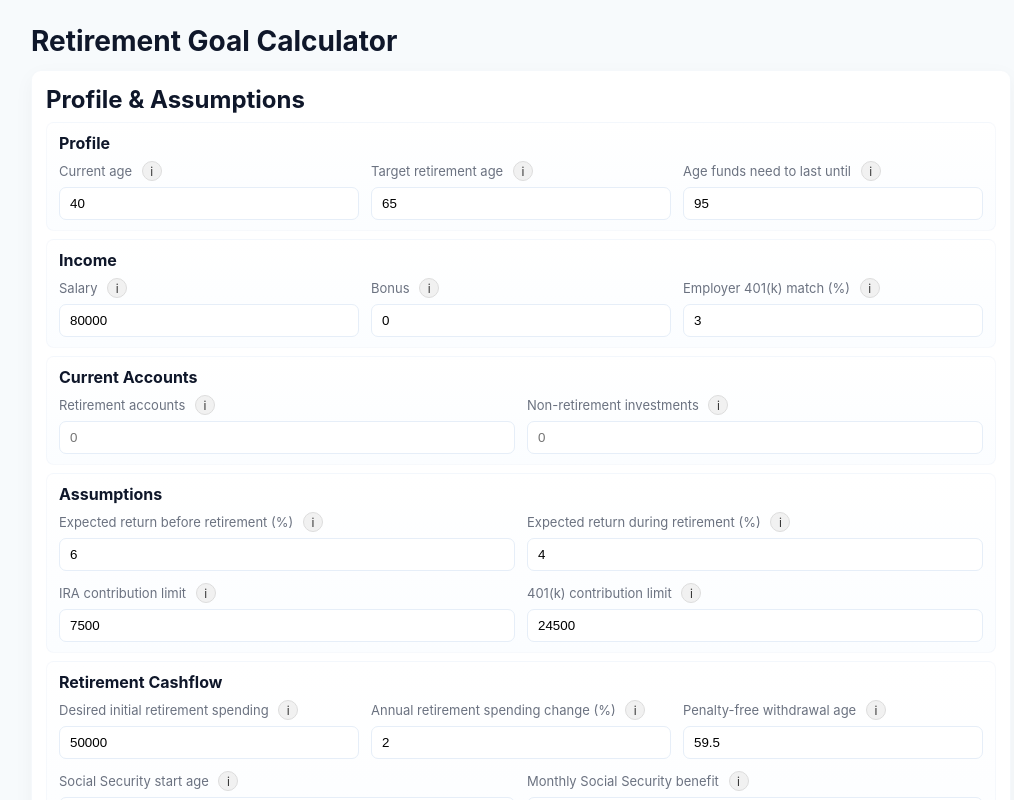
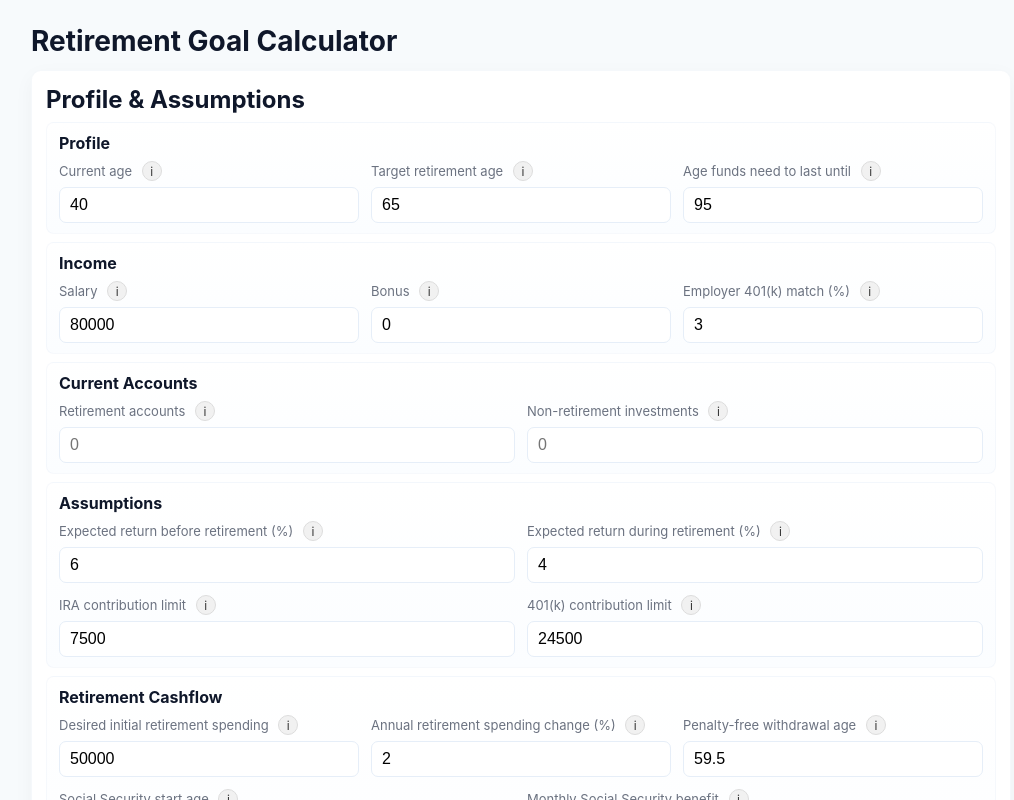
Before and after one commit to zuko7104/retirement-calculator, a React (Vite) app in the folder web/: page / in a window 1280 px wide. Shown: the top 800 px of the page, without its empty margins (119-1133 px from the left). Built offline with nearby package versions, Linux system fonts and the light colour scheme.

Commit message:
Fix iOS zooming

```diff
--- a/web/src/style.css
+++ b/web/src/style.css
@@ -10,7 +10,7 @@ body { font-family: Inter, system-ui, -apple-system, 'Segoe UI', Roboto, 'Helvet
 .container { max-width: 980px; margin: 0 auto; }
 .grid { display: grid; grid-template-columns: 1fr 1fr; gap: 12px 20px; align-items: center; }
 .grid label { font-weight: 600; font-size: 13px; color: var(--muted); }
-.grid input { padding: 10px 12px; border: 1px solid #e6eef8; border-radius: 8px; background: #fff; width:100%; box-shadow: 0 1px 2px rgba(12,34,56,0.04); }
+.grid input { padding: 10px 12px; border: 1px solid #e6eef8; border-radius: 8px; background: #fff; width:100%; box-shadow: 0 1px 2px rgba(12,34,56,0.04); font-size:16px; -webkit-text-size-adjust:100%; }
 .controls { background: var(--card); padding: 14px; border-radius: 10px; box-shadow: 0 6px 20px rgba(12,34,56,0.04); border: 1px solid rgba(11,79,150,0.04); }
 .results { margin-top: 18px; padding: 14px; border-radius: 10px; background: linear-gradient(180deg,#ffffff, #fbfdff); box-shadow: 0 6px 18px rgba(12,34,56,0.04); border: 1px solid rgba(11,79,150,0.04); }
 .row { margin: 8px 0; color: #0f172a; }
@@ -28,7 +28,7 @@ body { font-family: Inter, system-ui, -apple-system, 'Segoe UI', Roboto, 'Helvet
 .section .row-inline:last-child { margin-bottom: 0 }
 .field { flex:1 1 180px; display:flex; flex-direction:column; }
 .field label { margin-bottom:6px; font-size:13px; color:var(--muted) }
-.field input { padding:8px 10px; border-radius:7px; border:1px solid #e6eef8 }
+.field input { padding:8px 10px; border-radius:7px; border:1px solid #e6eef8; font-size:16px; -webkit-text-size-adjust:100%; }
 
 /* Responsive: switch to one-column on narrow screens */
 @media (max-width: 720px) {
```
